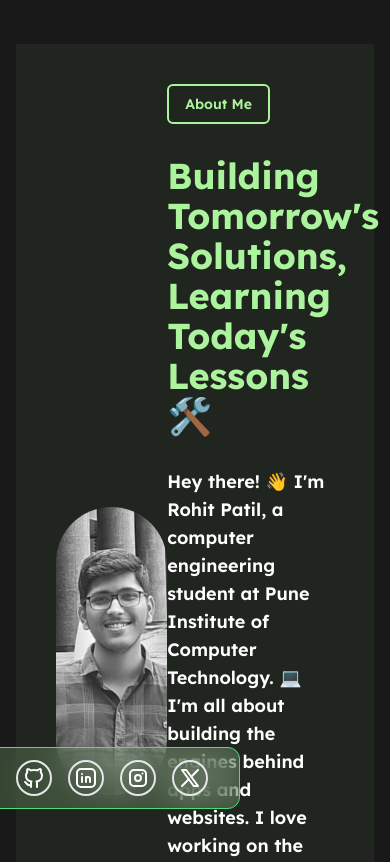
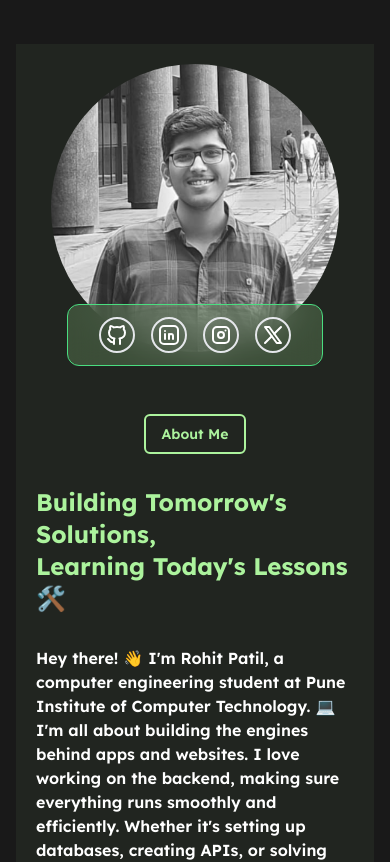
Before and after one commit to rohitvpatil0810/rohit-portfolio-next, a Next.js app: page / in a window 390 px wide. Shown: the part 840-1702 px from the top of the page. Built offline with nearby package versions, Linux system fonts and the light colour scheme.

Commit message:
feat: add responsiveness to about-me section

```diff
--- a/src/components/sections/about-me.tsx
+++ b/src/components/sections/about-me.tsx
@@ -8,8 +8,11 @@ type Props = {};
 
 function AboutMe({}: Props) {
   return (
-    <div className="flex p-10 bg-light-green bg-opacity-5">
-      <div className="w-2/5 flex flex-col justify-center items-center">
+    <div
+      id="about-me"
+      className="flex flex-col lg:flex-row p-5 lg:p-10 bg-light-green bg-opacity-5"
+    >
+      <div className="lg:w-2/5 flex flex-col justify-center items-center">
         <Image
           src="/rohit.svg"
           alt="Rohit Patil"
@@ -28,13 +31,13 @@ function AboutMe({}: Props) {
           ))}
         </LightGreenGlassMorph>
       </div>
-      <div className="w-3/5">
-        <SectionHeader>About Me</SectionHeader>
-        <h1 className="py-8 text-4xl text-light-green font-bold">
+      <div className="flex flex-col items-center lg:block justify-center lg:w-3/5">
+        <SectionHeader className="">About Me</SectionHeader>
+        <h1 className="w-full py-8 text-2xl sm:text-3xl md:text-4xl text-light-green font-bold">
           Building Tomorrow&apos;s Solutions, <br /> Learning Today&apos;s
           Lessons 🛠️
         </h1>
-        <h2 className="font-semibold text-lg">{aboutMe.aboutMe}</h2>
+        <h2 className="font-semibold text-md md:text-lg">{aboutMe.aboutMe}</h2>
       </div>
     </div>
   );
```
